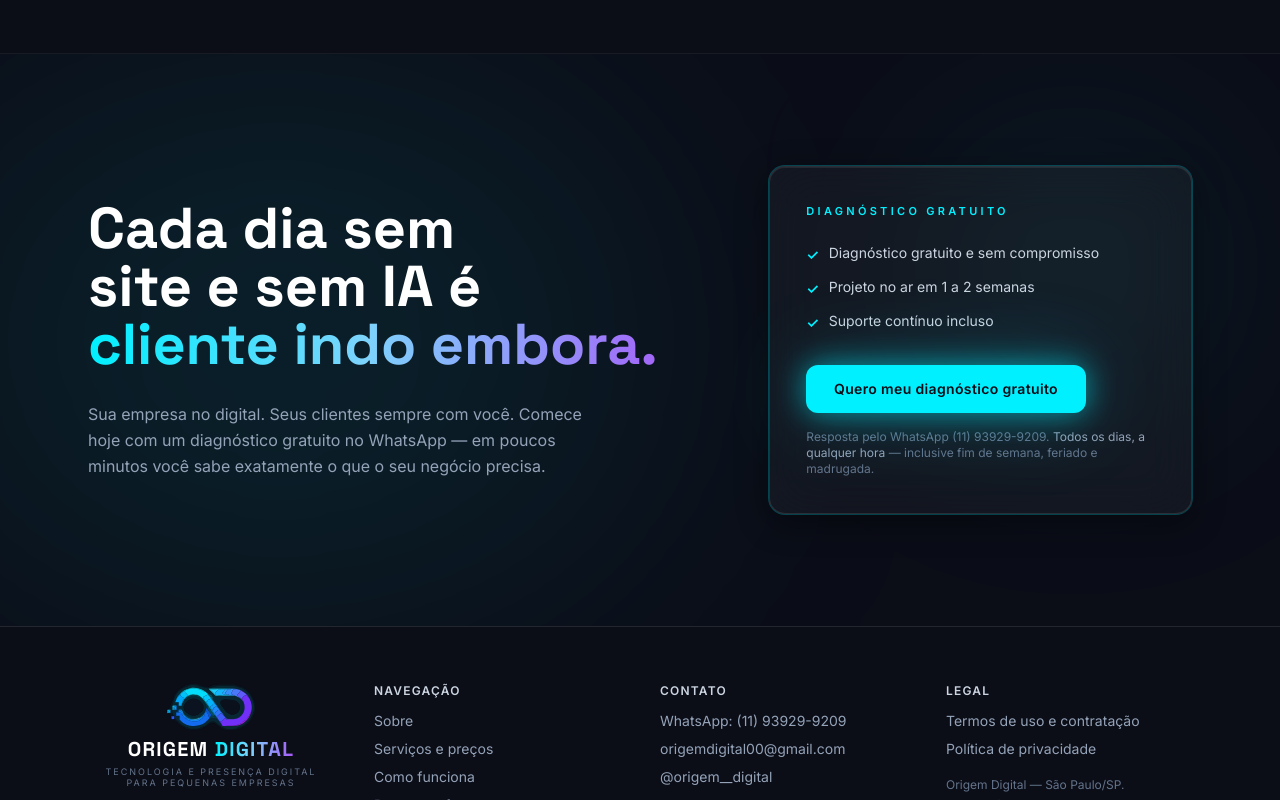
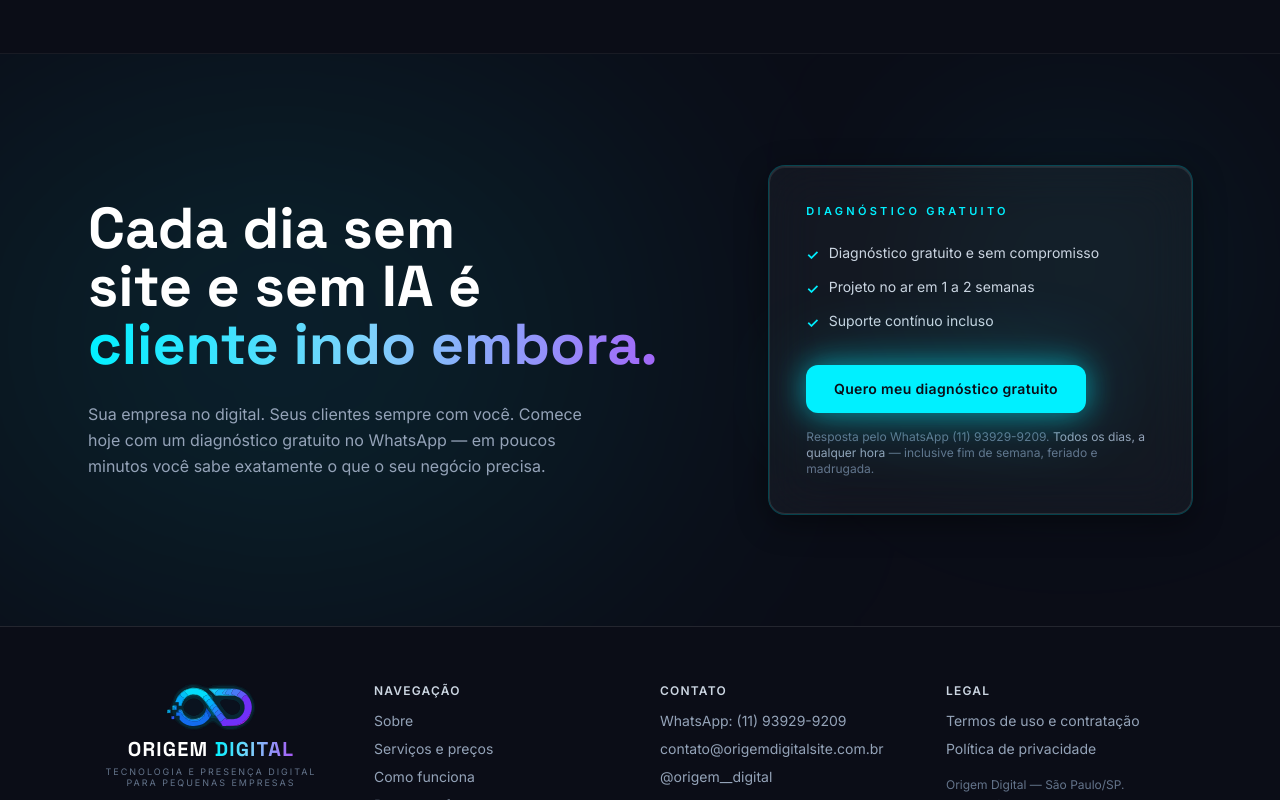
Before and after one commit to vito0067/origem-digital, a Next.js app: page / in a window 1280 px wide. Shown: the part 11200-12000 px from the top of the page. Built offline with nearby package versions, Linux system fonts and the light colour scheme.

Commit message:
Update Footer.tsx

```diff
--- a/components/Footer.tsx
+++ b/components/Footer.tsx
@@ -37,8 +37,8 @@ export default function Footer() {
               </a>
             </li>
             <li>
-              <a href="mailto:origemdigital00@gmail.com" className="sublinha hover:text-cyan-neon">
-                origemdigital00@gmail.com
+              <a href="mailto:contato@origemdigitalsite.com.br" className="sublinha hover:text-cyan-neon">
+                contato@origemdigitalsite.com.br
               </a>
             </li>
             <li>
```
